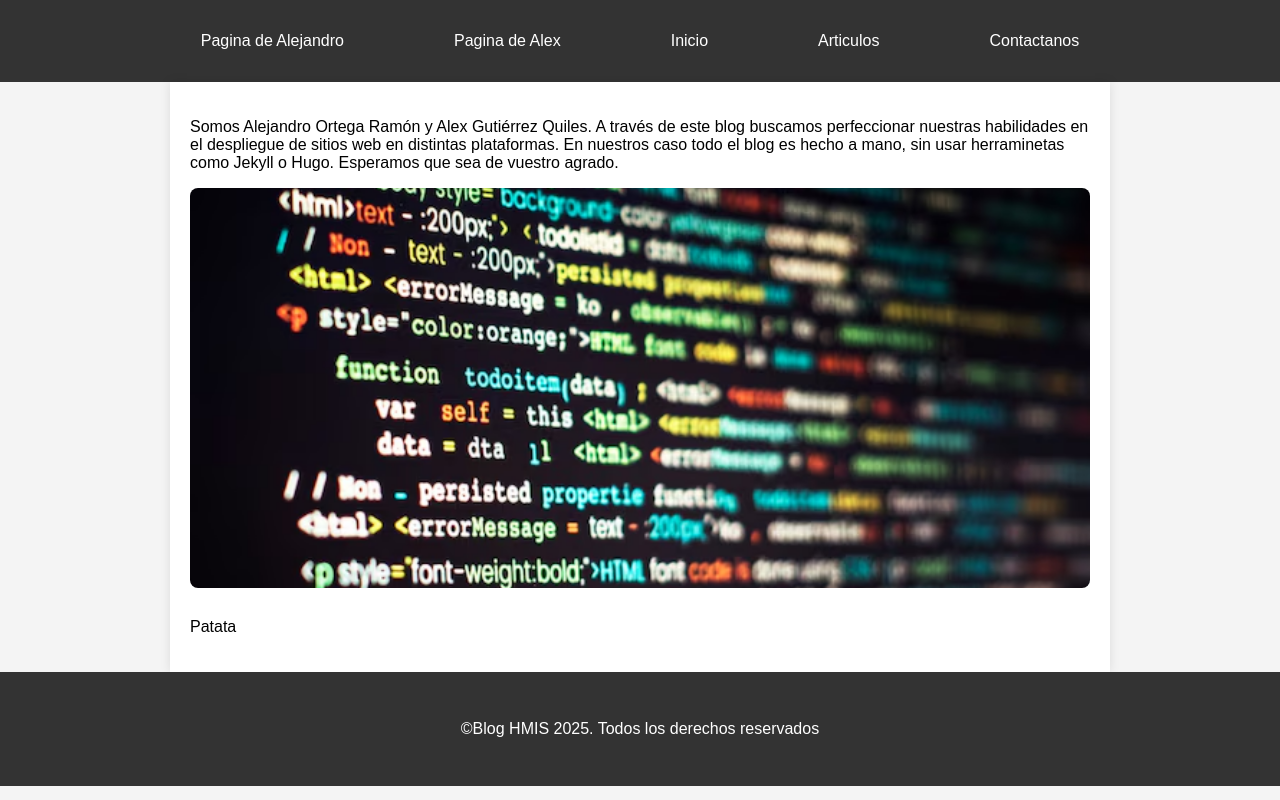
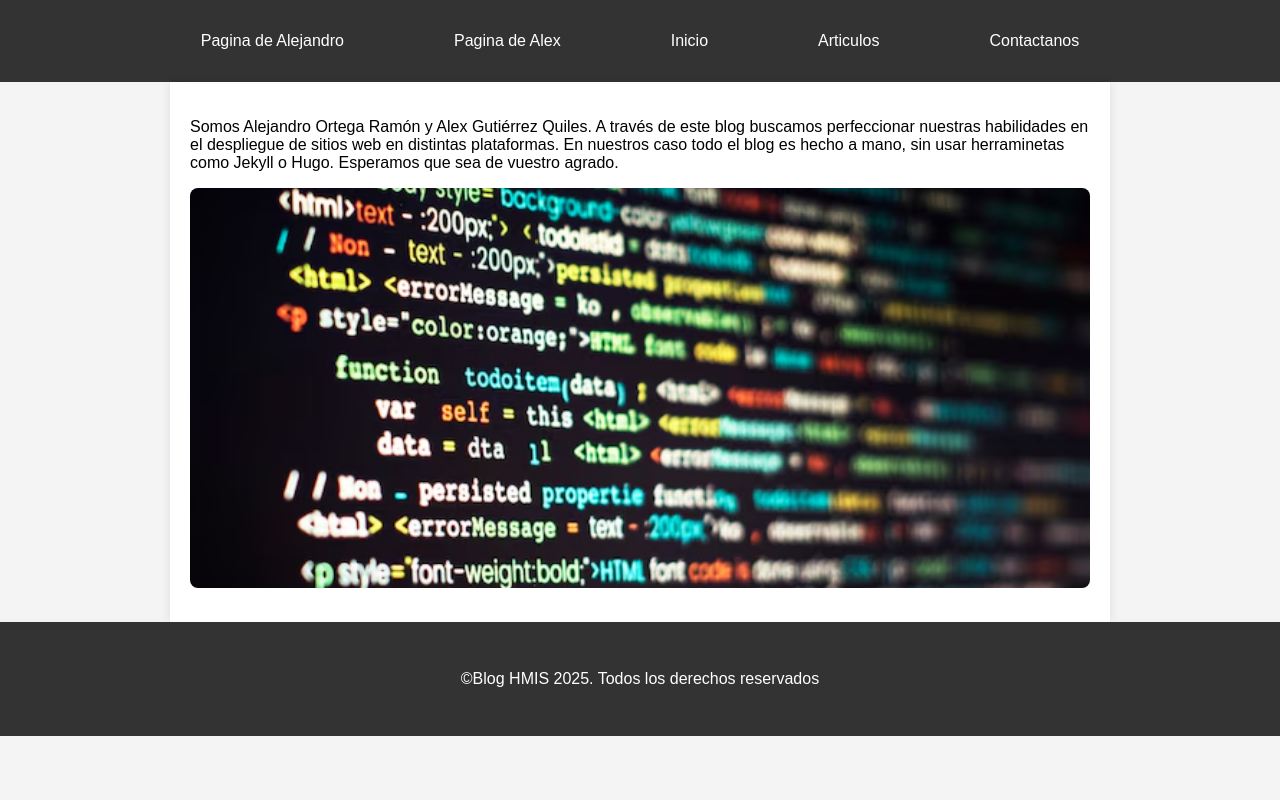
Before and after one commit to ualhmis2025-equipo14/Blog, a plain HTML site: page index.html in a window 1280 px wide. Drawn offline with Linux system fonts and the light colour scheme.

Commit message:
Deshacer prueba

```diff
--- a/index.html
+++ b/index.html
@@ -24,7 +24,6 @@
             plataformas. En nuestros caso todo el blog es hecho a mano, sin usar herraminetas como Jekyll o Hugo. Esperamos que sea de vuestro agrado.
         </p>
         <img src="assets/CodeImage.avif" alt="Imagen" class="post-image">
-        <p>Patata</p>
     </main>
     <footer>
         <p>&copy;Blog HMIS 2025. Todos los derechos reservados</p>
```
